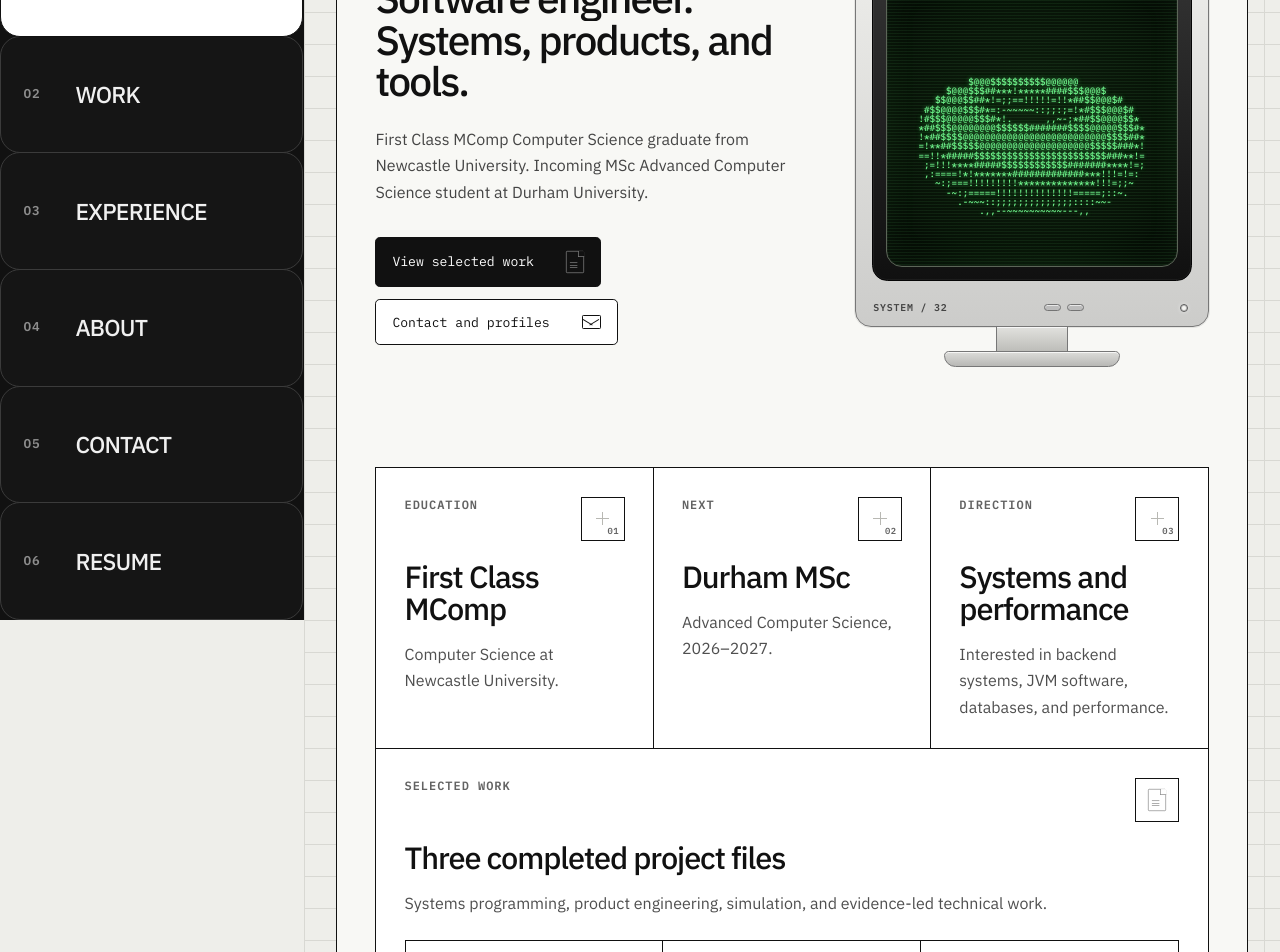
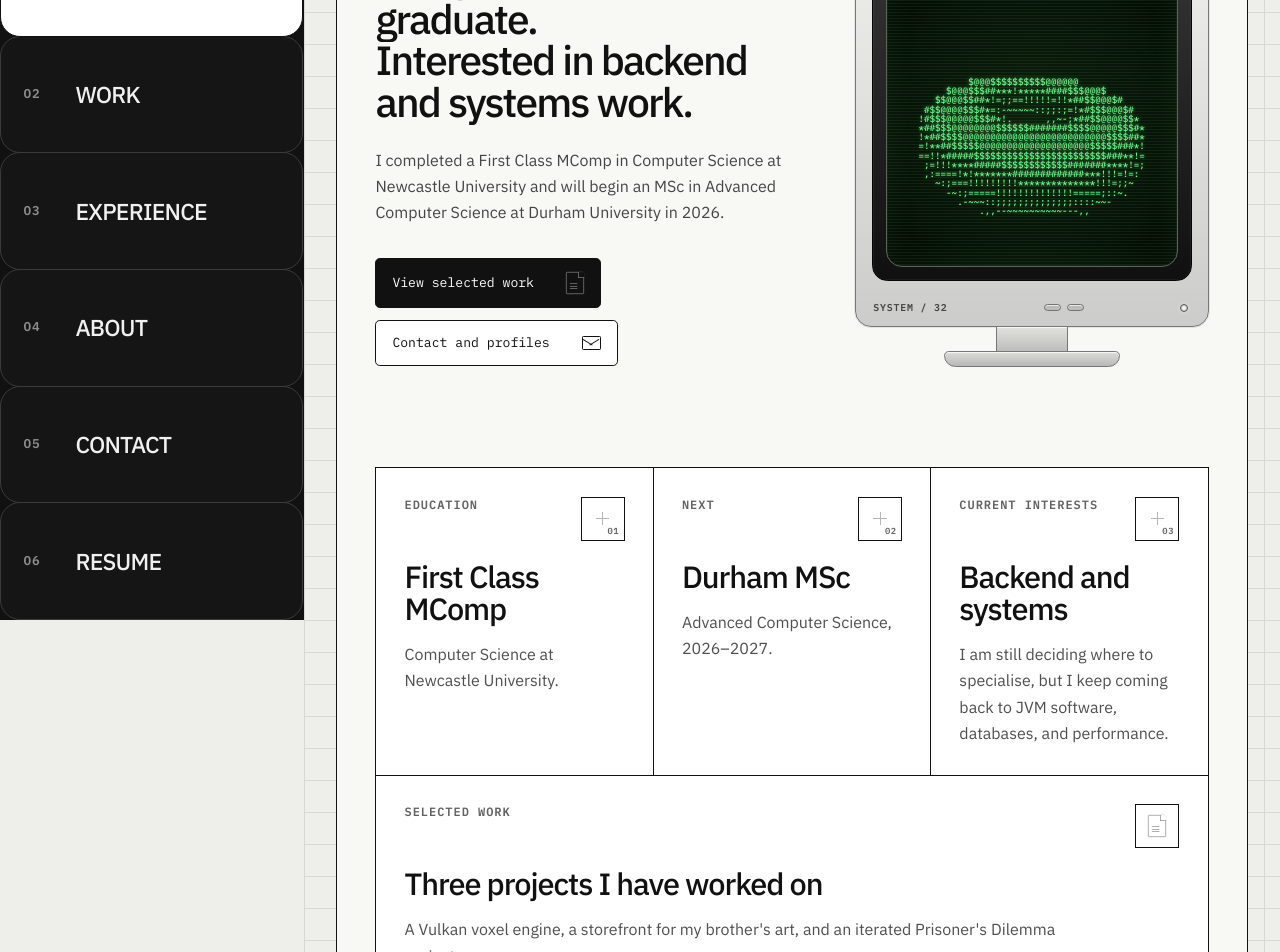
Before and after one commit to Oliver-Wilde/personal-website-ow, a React (Create React App) app: page /#home in a window 1280 px wide. Shown: the part 180-1132 px from the top of the page. Built offline with nearby package versions, Linux system fonts and the light colour scheme.

Commit message:
Updated animations

```diff
--- a/src/components/workspace/WorkspaceContent.jsx
+++ b/src/components/workspace/WorkspaceContent.jsx
@@ -376,17 +376,18 @@ const HomePanel = ({ previewSection = 'home' }) => (
 
         <h1 id="home-panel-title">
           <span className="motion-mask-line">
-            <span>Software engineer.</span>
+            <span>Computer science graduate.</span>
           </span>
 
           <span className="motion-mask-line">
-            <span>Systems, products, and tools.</span>
+            <span>Interested in backend and systems work.</span>
           </span>
         </h1>
 
         <p className="workspace-lead">
-          First Class MComp Computer Science graduate from Newcastle University.
-          Incoming MSc Advanced Computer Science student at Durham University.
+          I completed a First Class MComp in Computer Science at Newcastle
+          University and will begin an MSc in Advanced Computer Science at
+          Durham University in 2026.
         </p>
 
         <div className="home-hero-actions" aria-label="Primary actions">
@@ -447,7 +448,7 @@ const HomePanel = ({ previewSection = 'home' }) => (
 
       <article className="workspace-card home-credential-card">
         <div className="home-card-topline">
-          <p className="workspace-card-label">Direction</p>
+          <p className="workspace-card-label">Current interests</p>
 
           <span
             className="home-panel-icon-slot home-panel-icon-placeholder"
@@ -457,11 +458,11 @@ const HomePanel = ({ previewSection = 'home' }) => (
           </span>
         </div>
 
-        <h2>Systems and performance</h2>
+        <h2>Backend and systems</h2>
 
         <p>
-          Interested in backend systems, JVM software, databases, and
-          performance.
+          I am still deciding where to specialise, but I keep coming back
+          to JVM software, databases, and performance.
         </p>
       </article>
 
@@ -479,11 +480,11 @@ const HomePanel = ({ previewSection = 'home' }) => (
           </span>
         </div>
 
-        <h2>Three completed project files</h2>
+        <h2>Three projects I have worked on</h2>
 
         <p>
-          Systems programming, product engineering, simulation, and
-          evidence-led technical work.
+          A Vulkan voxel engine, a storefront for my brother&apos;s art,
+          and an iterated Prisoner&apos;s Dilemma project.
         </p>
 
         <div
--- a/src/components/workspace/panels/AboutPanel.jsx
+++ b/src/components/workspace/panels/AboutPanel.jsx
@@ -263,11 +263,7 @@ const AboutPanel = () => (
       <p className="workspace-eyebrow">04 / About</p>
 
       <h1 id="about-panel-title">
-        I like learning how systems work,
-        <br />
-        building useful things,
-        <br />
-        and getting better at both.
+        A little bit about me
       </h1>
 
       <p className="workspace-lead">
```
